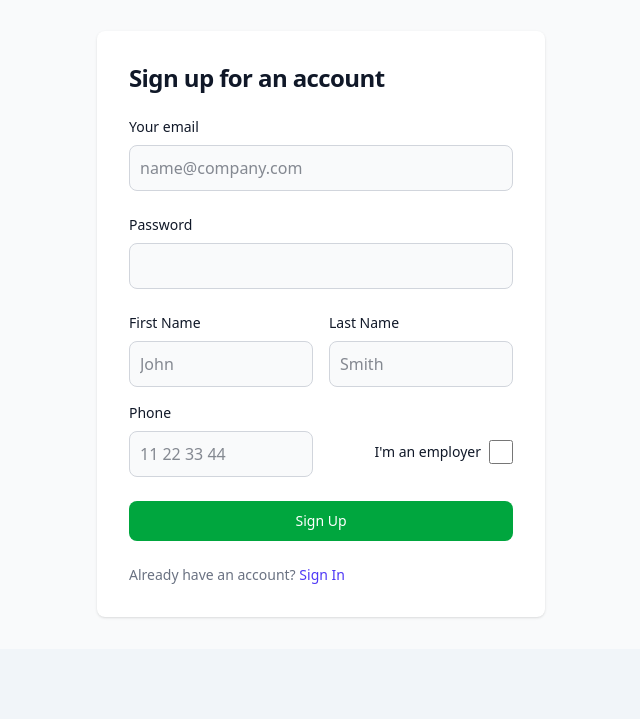
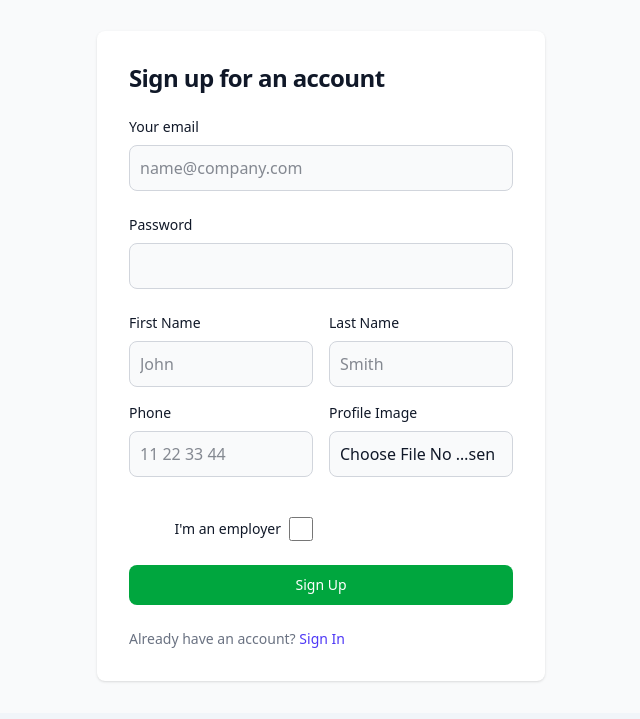
Before and after one commit to kristianhnielsen/web-dev-exam, a Flask app: page /sign_up in a window 1280 px wide. Shown: the part 81-800 px from the top of the page, without its empty margins (319-959 px from the left). Run offline with Flask 3, Linux system fonts and the light colour scheme; parts of the project's set-up code (start-up, migrations or seed data) failed here and were passed over.

Commit message:
Add profile image upload functionality to sign-up form and update user record

```diff
--- a/main.py
+++ b/main.py
@@ -254,6 +254,8 @@ def signup_attempt():
     first_name = request.form["first_name"]
     last_name = request.form["last_name"]
     phone_number = request.form["phone"]
+    # get image upload from form
+    image = request.files["profile_image"]
 
     result_signup = supabase.auth.sign_up({"email": email, "password": password})
 
@@ -265,9 +267,21 @@ def signup_attempt():
                 "last_name": last_name,
                 "phone_number": phone_number,
                 "is_employer": is_employer,
+                "has_picture": False,
             }
         ).execute()
         session["user"] = result_signup.user.id
+        # Upload image to Supabase storage
+        if image:
+            # Upload the image to Supabase storage
+            file_path = f"folder/{result_signup.user.id}"
+            image_bytes = image.read()
+            supabase.storage.from_("profile-pictures").upload(file_path, image_bytes)
+
+            # Update the user record to indicate that the user has a profile picture
+            supabase.table("users").update({"has_picture": True}).eq(
+                "uuid", result_signup.user.id
+            ).execute()
         return redirect("/account")
     else:
         return "Sign up failed", 401
--- a/templates/sign_up.html
+++ b/templates/sign_up.html
@@ -94,6 +94,20 @@ Hub{% endblock %} {% block head_styles %} {% endblock %} {% block content %}
                 required
               />
             </div>
+            <div>
+              <label
+                for="profile_image"
+                class="block mb-2 text-sm font-medium text-gray-900 dark:text-white"
+                >Profile Image
+              </label>
+              <input
+                type="file"
+                name="profile_image"
+                id="profile_image"
+                accept="image/*"
+                class="bg-gray-50 border border-gray-300 text-gray-900 rounded-lg focus:ring-indigo-600 focus:border-indigo-600 block w-full p-2.5 dark:bg-gray-700 dark:border-gray-600 dark:placeholder-gray-400 dark:text-white dark:focus:ring-indigo-500 dark:focus:border-indigo-500"
+              />
+            </div>
             <div class="flex gap-2 mt-6 items-center justify-end">
               <label
                 for="is_employer"
```
